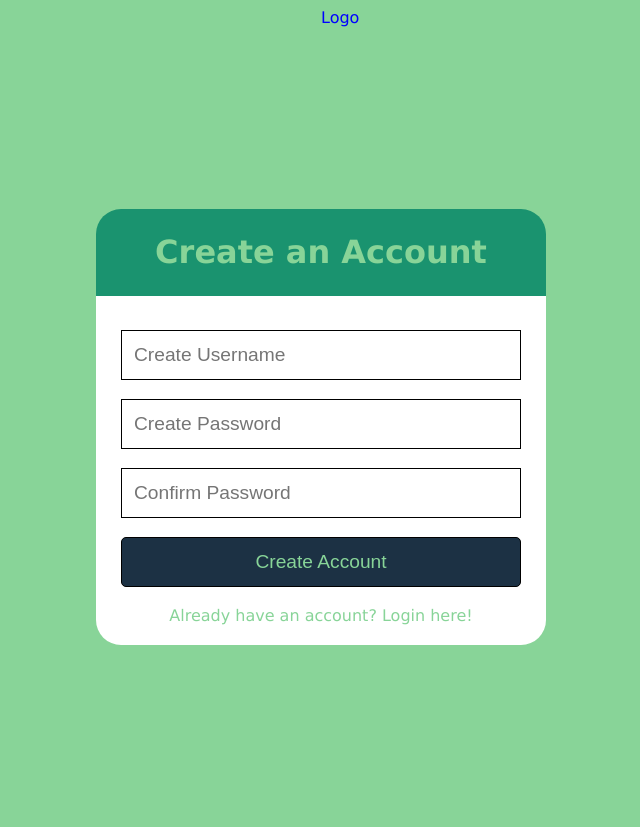
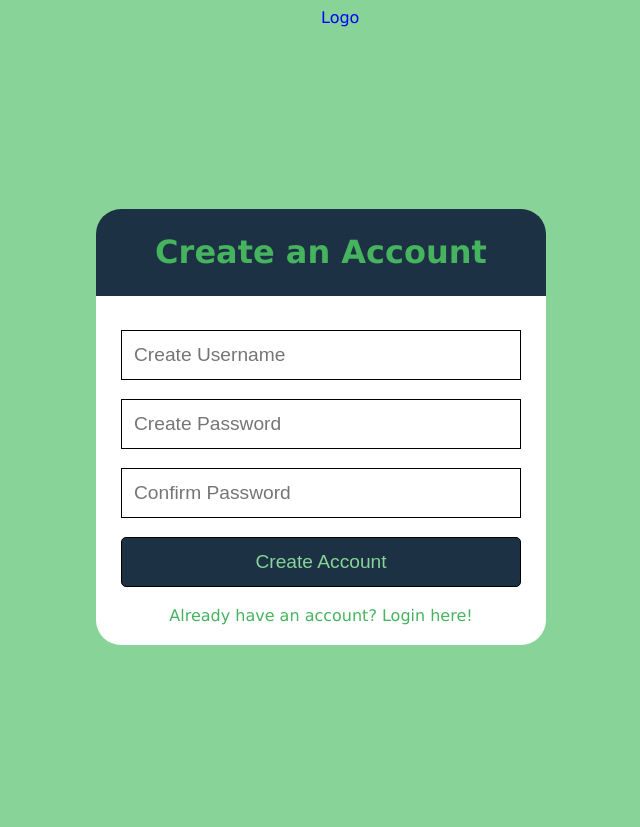
Before and after one commit to venajustin/OnlineFoodStore, a PHP site: page /templates/Register.html in a window 1280 px wide. Shown: the whole page, without its empty margins (319-959 px from the left). Run offline with PHP 8.4, Linux system fonts and the light colour scheme.

Commit message:
txt color update

```diff
--- a/templates/Register.html
+++ b/templates/Register.html
@@ -3,7 +3,7 @@
     <link rel="stylesheet" href="style.css">
    <style>
         body {
-        color: var(--light-primary);
+        color: #46b35e;
         }
         html {
             background-color: #88D498;
--- a/templates/login.html
+++ b/templates/login.html
@@ -5,7 +5,7 @@
 
   <style>
     body {
-      color: var(--light-primary);
+      color: #46b35e;
     }
     html {
         background-color: #88D498;
--- a/templates/style.css
+++ b/templates/style.css
@@ -19,7 +19,7 @@ html {
 
 }
 a{
-	color: var(--light-primary);
+	color: #46b35e;
 	text-decoration: none;
 }
 a:hover{
@@ -179,7 +179,7 @@ img {
 
 .card {
 	background-color: white;
-	background: linear-gradient(180deg, #1a936f 20%, white 20%);
+	background: linear-gradient(180deg, #1c3144 20%, white 20%);
 	width: max(450px);
 	height: auto;
 	margin: auto;
```
